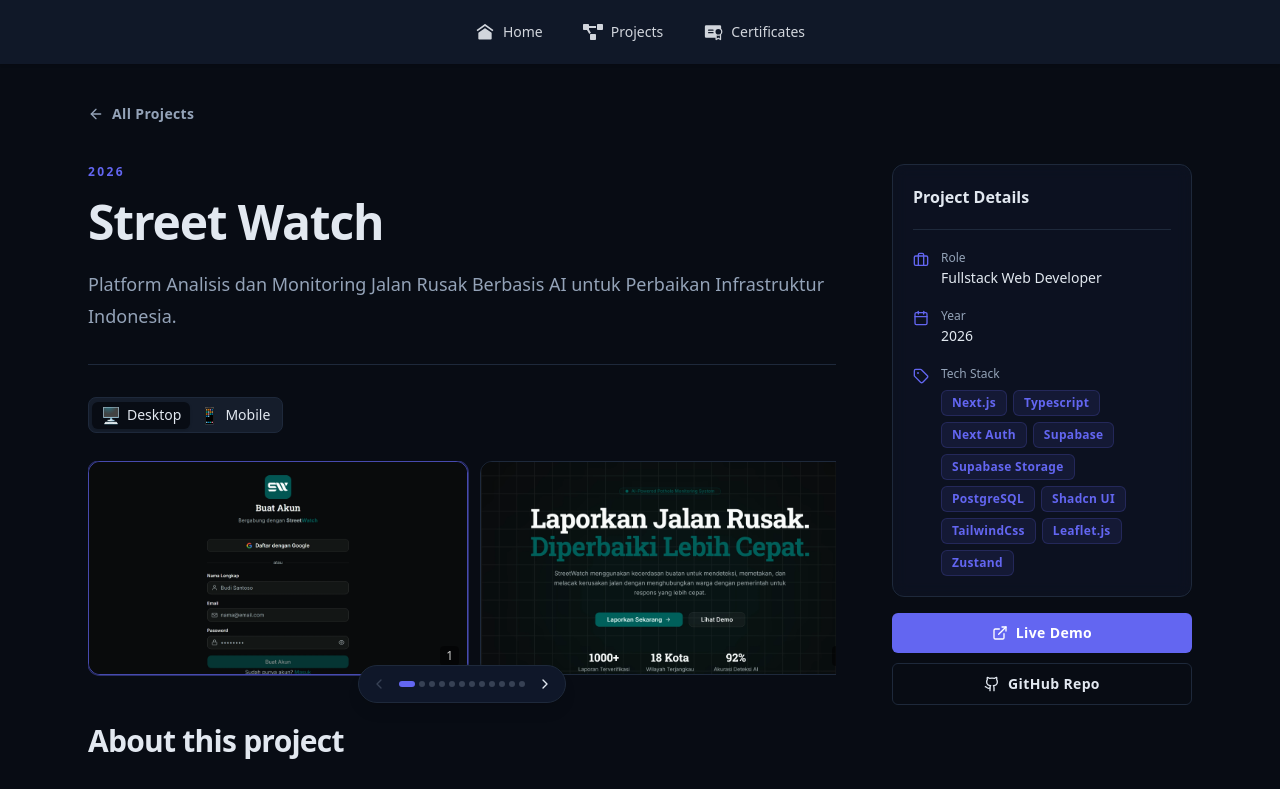
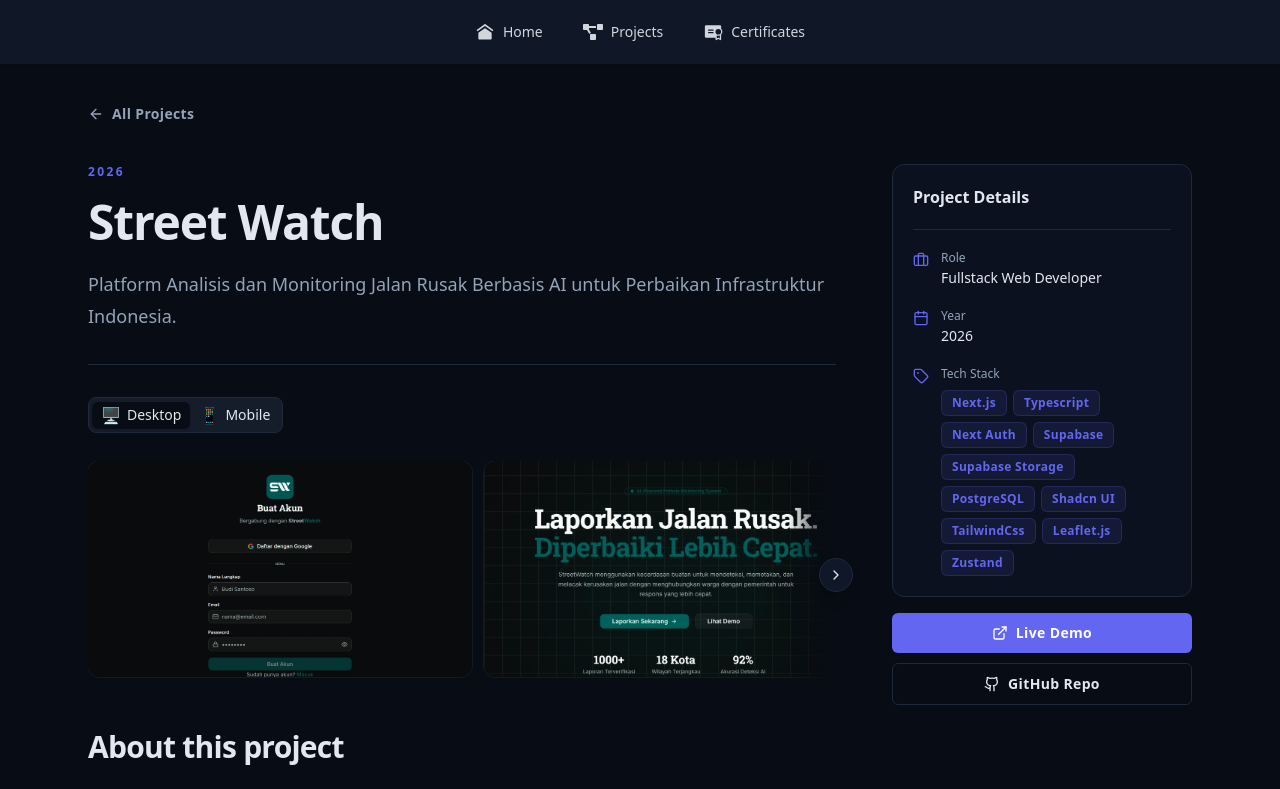
Before and after one commit to kamaldev10/nextjs-portofolio, a Next.js app: page /projects/street-watch in a window 1280 px wide. Shown: the top 789 px of the page. Built offline with nearby package versions, Linux system fonts and the light colour scheme.

Commit message:
style: update sllider

```diff
--- a/src/components/GallerySlider.tsx
+++ b/src/components/GallerySlider.tsx
@@ -1,11 +1,10 @@
 'use client';
 
 // components/ui/GallerySlider.tsx
-import { useRef, useState, useCallback, useEffect } from 'react';
+import { useRef, useEffect, useState, useCallback } from 'react';
 import Image from 'next/image';
 import { ChevronLeft, ChevronRight, X, ZoomIn } from 'lucide-react';
 import { cn } from '@/lib/utils';
-import { typography } from '@/lib/typography';
 
 interface GallerySliderProps {
   images: string[];
@@ -16,217 +15,194 @@ export default function GallerySlider({ images, type }: GallerySliderProps) {
   const trackRef = useRef<HTMLDivElement>(null);
   const [canScrollLeft, setCanScrollLeft] = useState(false);
   const [canScrollRight, setCanScrollRight] = useState(true);
-  const [activeIndex, setActiveIndex] = useState(0);
+  const [lightbox, setLightbox] = useState<string | null>(null);
 
-  // Lightbox
-  const [lightboxOpen, setLightboxOpen] = useState(false);
-  const [lightboxSrc, setLightboxSrc] = useState('');
-
-  // Track scroll state for arrow visibility
-  const updateScrollState = useCallback(() => {
+  // ── Scroll state sync ─────────────────────────────────────────────────
+  const syncScroll = useCallback(() => {
     const el = trackRef.current;
     if (!el) return;
-    setCanScrollLeft(el.scrollLeft > 8);
-    setCanScrollRight(el.scrollLeft < el.scrollWidth - el.clientWidth - 8);
-
-    // Compute active index from scroll
-    const children = Array.from(el.children) as HTMLElement[];
-    if (!children.length) return;
-    const itemW = children[0].offsetWidth + 12; // width + gap
-    setActiveIndex(Math.round(el.scrollLeft / itemW));
+    setCanScrollLeft(el.scrollLeft > 4);
+    setCanScrollRight(el.scrollLeft < el.scrollWidth - el.clientWidth - 4);
   }, []);
 
   useEffect(() => {
     const el = trackRef.current;
     if (!el) return;
-    el.addEventListener('scroll', updateScrollState, { passive: true });
-    updateScrollState();
-    return () => el.removeEventListener('scroll', updateScrollState);
-  }, [updateScrollState]);
+    syncScroll();
+    el.addEventListener('scroll', syncScroll, { passive: true });
+    window.addEventListener('resize', syncScroll, { passive: true });
+    return () => {
+      el.removeEventListener('scroll', syncScroll);
+      window.removeEventListener('resize', syncScroll);
+    };
+  }, [syncScroll, images]);
 
-  const scroll = (dir: 'left' | 'right') => {
-    const el = trackRef.current;
-    if (!el) return;
-    const children = Array.from(el.children) as HTMLElement[];
-    const itemW = children[0]?.offsetWidth ?? 280;
-    el.scrollBy({
-      left: dir === 'left' ? -(itemW + 12) : itemW + 12,
-      behavior: 'smooth',
-    });
+  // ── Scroll controls ───────────────────────────────────────────────────
+  const SCROLL_PX = type === 'mobile' ? 220 : 360;
+  const scrollBy = (dir: 1 | -1) => {
+    trackRef.current?.scrollBy({ left: dir * SCROLL_PX, behavior: 'smooth' });
   };
 
-  const openLightbox = (src: string) => {
-    setLightboxSrc(src);
-    setLightboxOpen(true);
+  // ── Keyboard close lightbox ───────────────────────────────────────────
+  useEffect(() => {
+    if (!lightbox) return;
+    const onKey = (e: KeyboardEvent) => {
+      if (e.key === 'Escape') setLightbox(null);
     };
-
-  // Close lightbox on Escape
-  useEffect(() => {
-    if (!lightboxOpen) return;
-    const handler = (e: KeyboardEvent) => {
-      if (e.key === 'Escape') setLightboxOpen(false);
-    };
-    window.addEventListener('keydown', handler);
-    return () => window.removeEventListener('keydown', handler);
-  }, [lightboxOpen]);
+    window.addEventListener('keydown', onKey);
+    return () => window.removeEventListener('keydown', onKey);
+  }, [lightbox]);
 
   if (!images?.length) return null;
 
-  const isMobile = type === 'mobile';
+  // ── Image card dimensions ─────────────────────────────────────────────
+  const cardClass =
+    type === 'mobile'
+      ? 'w-40 sm:w-48 md:w-52 aspect-[9/16]'
+      : 'w-64 sm:w-80 md:w-96 aspect-[16/9]';
 
   return (
-    <div className='relative'>
-      {/* ── Track ────────────────────────────────────────────────────── */}
+    <>
+      {/* ── Slider ────────────────────────────────────────────────────── */}
+      <div className='relative select-none'>
+        {/* Fade edges */}
+        <div
+          aria-hidden
+          className={cn(
+            'pointer-events-none absolute left-0 top-0 bottom-0 w-12 z-10',
+            'bg-gradient-to-r from-background to-transparent',
+            'transition-opacity duration-200',
+            !canScrollLeft && 'opacity-0',
+          )}
+        />
+        <div
+          aria-hidden
+          className={cn(
+            'pointer-events-none absolute right-0 top-0 bottom-0 w-12 z-10',
+            'bg-gradient-to-l from-background to-transparent',
+            'transition-opacity duration-200',
+            !canScrollRight && 'opacity-0',
+          )}
+        />
+
+        {/* Scroll track */}
         <div
           ref={trackRef}
           className={cn(
-          'flex gap-3 overflow-x-auto',
-          // Hide scrollbar cross-browser
-          'scrollbar-hide',
-          '[scrollbar-width:none] [&::-webkit-scrollbar]:hidden',
+            'flex gap-3 overflow-x-auto scroll-smooth',
+            'pb-3', // room for scrollbar on Windows
+            // Hide scrollbar visually but keep functionality
+            'scrollbar-none [&::-webkit-scrollbar]:hidden [-ms-overflow-style:none] [scrollbar-width:none]',
             // Snap
-          'scroll-smooth snap-x snap-mandatory',
-          'pb-2', // breathing room for shadow
+            'snap-x snap-mandatory',
           )}
         >
           {images.map((src, i) => (
-          <button
+            <div
               key={i}
-            type='button'
+              className={cn(
+                'relative flex-shrink-0 snap-start rounded-xl overflow-hidden cursor-zoom-in',
+                'ring-1 ring-border/50 hover:ring-primary/50 transition-all duration-300',
+                'group',
+                cardClass,
+              )}
+              onClick={() => setLightbox(src)}
+              role='button'
+              tabIndex={0}
               aria-label={`View image ${i + 1}`}
-            onClick={() => openLightbox(src)}
-            className={cn(
-              'group relative flex-shrink-0 snap-start overflow-hidden rounded-xl',
-              'border border-border hover:border-primary/50',
-              'transition-all duration-300',
-              'focus-visible:outline-none focus-visible:ring-2 focus-visible:ring-primary',
-              isMobile
-                ? 'w-36 sm:w-44 md:w-52 aspect-[9/16]'
-                : 'w-64 sm:w-80 md:w-[380px] aspect-[16/9]',
-              // Active indicator
-              i === activeIndex && 'border-primary/70 ring-1 ring-primary/40',
-            )}
+              onKeyDown={(e) => e.key === 'Enter' && setLightbox(src)}
             >
               <Image
                 src={src}
-              alt={`Screenshot ${i + 1}`}
+                alt={`Gallery image ${i + 1}`}
                 fill
                 className='object-cover transition-transform duration-500 group-hover:scale-105'
-              sizes={isMobile ? '208px' : '380px'}
+                sizes={
+                  type === 'mobile'
+                    ? '208px'
+                    : '(max-width: 768px) 320px, 384px'
+                }
               />
 
-            {/* Hover zoom hint */}
+              {/* Zoom hint on hover */}
               <div className='absolute inset-0 bg-black/0 group-hover:bg-black/30 transition-colors duration-300 flex items-center justify-center'>
-              <ZoomIn className='w-6 h-6 text-white opacity-0 group-hover:opacity-100 transition-opacity duration-300' />
+                <ZoomIn className='w-6 h-6 text-white opacity-0 group-hover:opacity-100 transition-opacity duration-300 drop-shadow-lg' />
               </div>
-
-            {/* Index badge */}
-            <span
-              className={cn(
-                typography.caption,
-                'absolute bottom-2 right-2 px-1.5 py-0.5 rounded bg-black/50 text-white/80',
-              )}
-            >
-              {i + 1}
-            </span>
-          </button>
+            </div>
           ))}
         </div>
 
-      {/* ── Floating pill nav ─────────────────────────────────────────── */}
-      {images.length > 1 && (
-        <div className='absolute -bottom-5 left-1/2 -translate-x-1/2 flex items-center gap-1 px-2 py-1.5 rounded-full bg-card border border-border shadow-lg'>
+        {/* Prev / Next buttons */}
         <button
-            type='button'
+          onClick={() => scrollBy(-1)}
+          disabled={!canScrollLeft}
           aria-label='Scroll left'
-            onClick={() => scroll('left')}
-            disabled={!canScrollLeft}
           className={cn(
-              'p-1 rounded-full transition-colors duration-200',
-              canScrollLeft
-                ? 'text-foreground hover:bg-muted/60'
-                : 'text-muted-foreground/30 cursor-not-allowed',
+            'absolute left-0 top-1/2 -translate-y-1/2 z-20',
+            '-translate-x-1/2',
+            'p-2 rounded-full',
+            'bg-card border border-border text-foreground shadow-lg',
+            'hover:bg-muted hover:border-primary/50 hover:text-primary',
+            'disabled:opacity-0 disabled:pointer-events-none',
+            'transition-all duration-200',
           )}
         >
           <ChevronLeft className='w-4 h-4' />
         </button>
-
-          {/* Dot indicators */}
-          <div className='flex items-center gap-1 px-1'>
-            {images.map((_, i) => (
         <button
-                key={i}
-                type='button'
-                aria-label={`Go to image ${i + 1}`}
-                onClick={() => {
-                  const el = trackRef.current;
-                  const children = Array.from(
-                    el?.children ?? [],
-                  ) as HTMLElement[];
-                  const itemW = children[0]?.offsetWidth ?? 280;
-                  el?.scrollTo({ left: i * (itemW + 12), behavior: 'smooth' });
-                }}
+          onClick={() => scrollBy(1)}
+          disabled={!canScrollRight}
+          aria-label='Scroll right'
           className={cn(
-                  'rounded-full transition-all duration-300',
-                  i === activeIndex
-                    ? 'w-4 h-1.5 bg-primary'
-                    : 'w-1.5 h-1.5 bg-muted-foreground/30 hover:bg-muted-foreground/60',
-                )}
-              />
-            ))}
-          </div>
-
-          <button
-            type='button'
-            aria-label='Scroll right'
-            onClick={() => scroll('right')}
-            disabled={!canScrollRight}
-            className={cn(
-              'p-1 rounded-full transition-colors duration-200',
-              canScrollRight
-                ? 'text-foreground hover:bg-muted/60'
-                : 'text-muted-foreground/30 cursor-not-allowed',
+            'absolute right-0 top-1/2 -translate-y-1/2 z-20',
+            'translate-x-1/2',
+            'p-2 rounded-full',
+            'bg-card border border-border text-foreground shadow-lg',
+            'hover:bg-muted hover:border-primary/50 hover:text-primary',
+            'disabled:opacity-0 disabled:pointer-events-none',
+            'transition-all duration-200',
           )}
         >
           <ChevronRight className='w-4 h-4' />
         </button>
       </div>
-      )}
 
-      {/* ── Lightbox ─────────────────────────────────────────────────── */}
-      {lightboxOpen && (
+      {/* ── Lightbox ──────────────────────────────────────────────────── */}
+      {lightbox && (
         <div
-          role='dialog'
-          aria-modal='true'
-          aria-label='Image preview'
-          className='fixed inset-0 z-[9999] flex items-center justify-center bg-black/90 backdrop-blur-sm p-4'
-          onClick={() => setLightboxOpen(false)}
+          className='fixed inset-0 z-[9999] flex items-center justify-center bg-black/90 backdrop-blur-md p-4'
+          onClick={() => setLightbox(null)}
         >
           <button
-            type='button'
-            aria-label='Close preview'
+            onClick={() => setLightbox(null)}
+            aria-label='Close lightbox'
             className='absolute top-4 right-4 p-2 rounded-full bg-white/10 text-white hover:bg-white/20 transition-colors duration-200'
-            onClick={() => setLightboxOpen(false)}
           >
             <X className='w-5 h-5' />
           </button>
 
+          {/* Image wrapper — click stops propagation so only backdrop closes */}
           <div
             className={cn(
-              'relative max-h-[90vh] rounded-xl overflow-hidden shadow-2xl',
-              isMobile ? 'w-[min(360px,90vw)]' : 'w-[min(900px,95vw)]',
+              'relative max-h-[90vh] max-w-[90vw]',
+              type === 'mobile' ? 'w-auto h-[85vh]' : 'w-full h-auto',
             )}
             onClick={(e) => e.stopPropagation()}
           >
             {/* eslint-disable-next-line @next/next/no-img-element */}
             <img
-              src={lightboxSrc}
-              alt='Preview'
-              className='w-full h-auto object-contain block max-h-[90vh]'
+              src={lightbox}
+              alt='Enlarged view'
+              className={cn(
+                'rounded-xl shadow-2xl object-contain',
+                type === 'mobile'
+                  ? 'h-full w-auto'
+                  : 'w-full h-auto max-h-[85vh]',
+              )}
             />
           </div>
         </div>
       )}
-    </div>
+    </>
   );
 }
```
Lines whose indentation alone changed are shown as unchanged.
